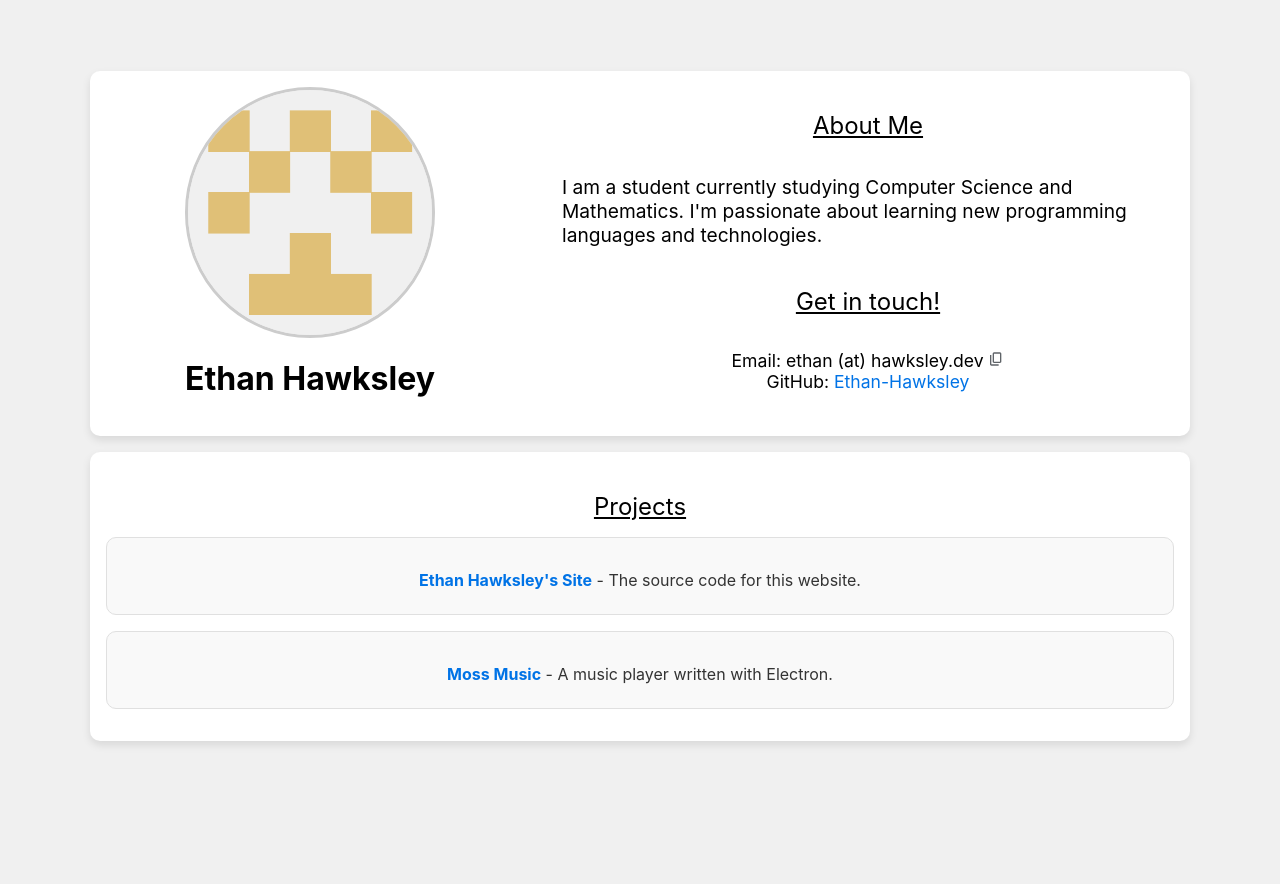
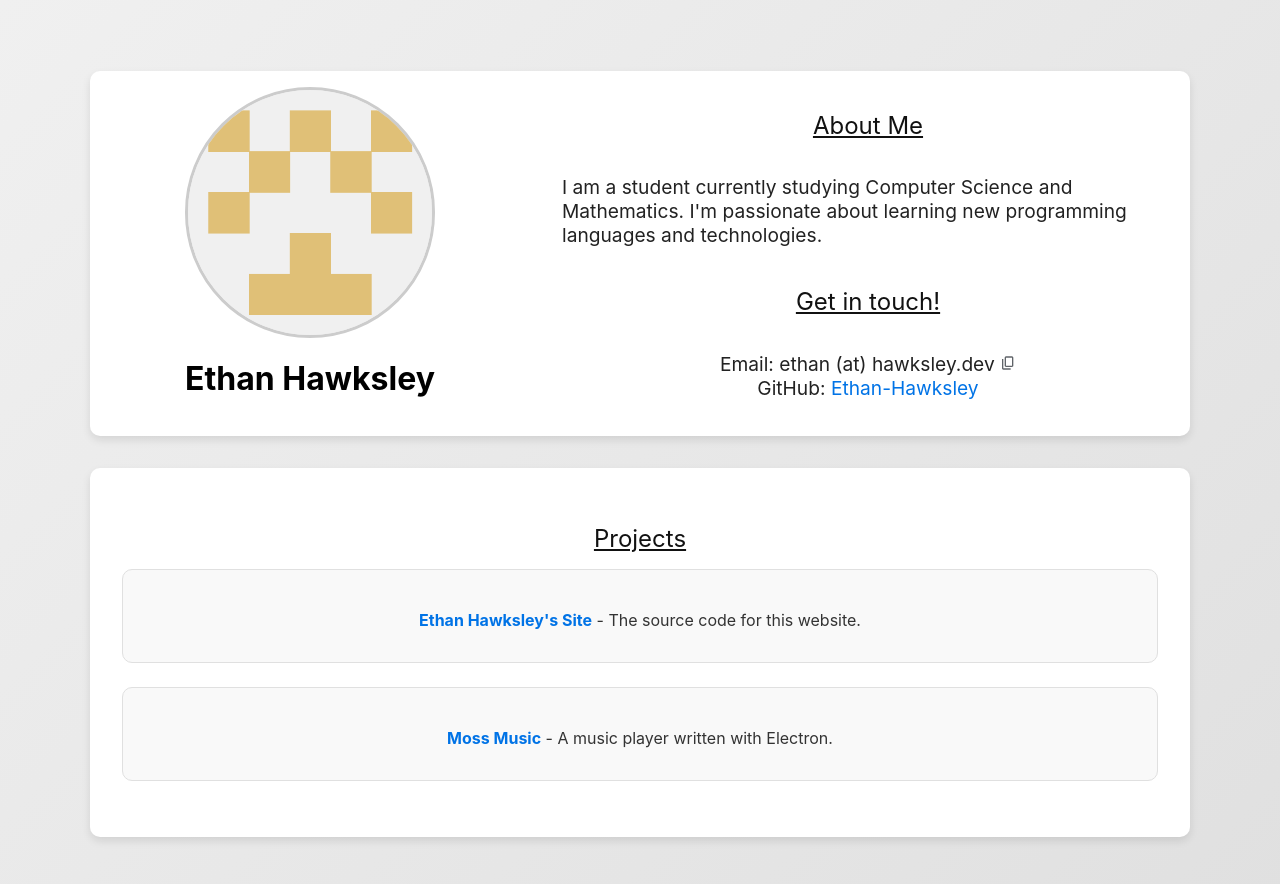
Before and after one commit to ethan-hawksley/hawksley-site, a website: page index.html in a window 1280 px wide. Before the commit the page ends 812 px from the top, so only its background shows below. Drawn offline with Linux system fonts and the light colour scheme.

Commit message:
modernise some styling

```diff
--- a/css/styles.css
+++ b/css/styles.css
@@ -1,5 +1,5 @@
 body {
-    background-color: #f0f0f0;
+    background: linear-gradient(135deg, #f0f0f0, #e0e0e0);
     font-family: -apple-system, blinkmacsystemfont, "segoe ui", "noto sans", helvetica, arial, sans-serif, "apple color emoji", "segoe ui emoji";
     font-size: 1rem;
 }
@@ -70,23 +70,26 @@ a:hover {
     margin-bottom: 1rem;
     text-align: center;
     text-decoration: underline;
+    color: #111;
 }
 
 .content {
     font-size: 1.2rem;
     margin-bottom: 1rem;
+    color: #222;
 }
 
 #contact-me {
-    font-size: 1.1rem;
+    font-size: 1.2rem;
     text-align: center;
+    color: #222
 }
 
 #projects {
     display: flex;
     flex-direction: column;
-    margin-top: 1rem;
-    padding: 1rem;
+    margin-top: 2rem;
+    padding: 2rem;
     background-color: #ffffff;
     border-radius: 10px;
     box-shadow: 0 4px 8px rgba(0, 0, 0, 0.1);
@@ -95,17 +98,18 @@ a:hover {
 .project {
     display: flex;
     flex-direction: row;
-    margin-bottom: 1rem;
+    margin-bottom: 1.5rem;
     justify-content: center;
-    padding: 1rem;
+    padding: 1.5rem;
     border: 1px solid #e0e0e0;
     border-radius: 10px;
     background-color: #f9f9f9;
-    transition: transform 0.2s;
+    transition: transform 0.2s, box-shadow 0.2s;
 }
 
 .project:hover {
     transform: scale(1.02);
+    box-shadow: 0 6px 12px rgba(0, 0, 0, 0.1);
 }
 
 .project-title {
@@ -114,12 +118,10 @@ a:hover {
     font-weight: bold;
 }
 
-
-
 .project-description {
     font-size: 1rem;
     margin-bottom: 0.5rem;
-    color: #333333;
+    color: #333;
 }
 
 @media screen and (max-width: 800px) {
```
